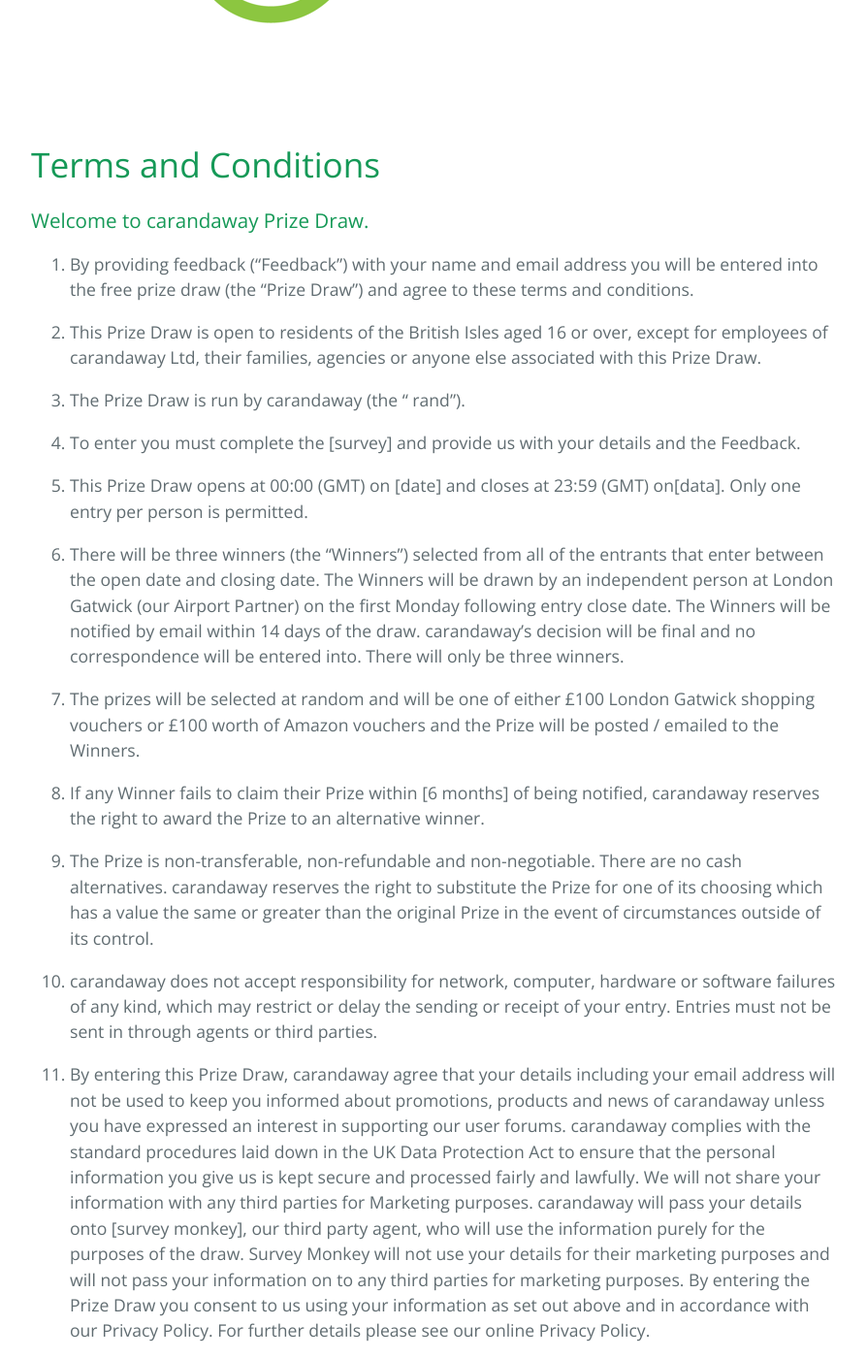
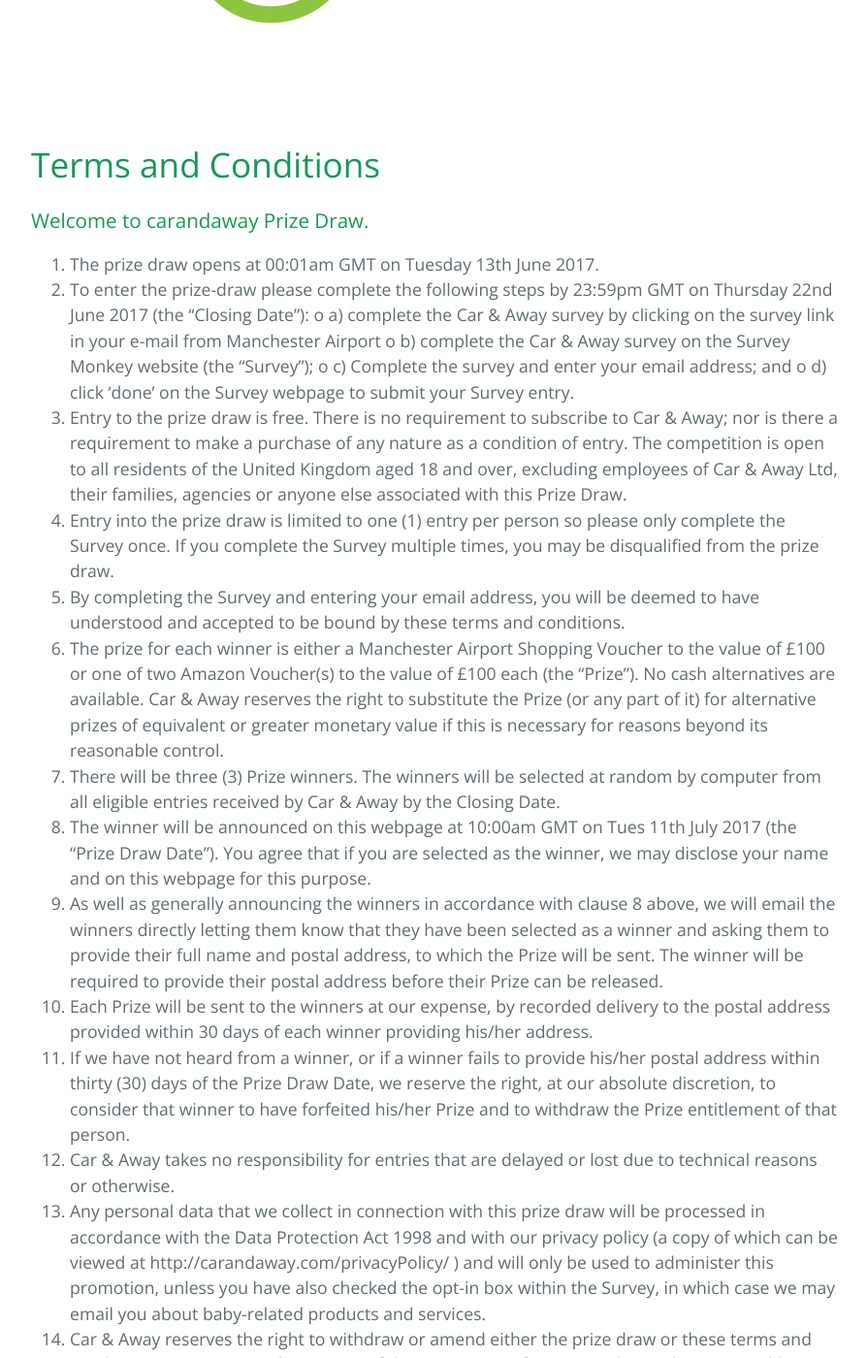
Before and after one commit to garymiller66/carandaway, a Jekyll site: the page built from termsAndConditions.md, in a window 1280 px wide and 1400 px high, scrolled down 239 px. Shown: the whole window at 97% size, without its empty margins (192-1086 px from the left). Built offline with Jekyll 4.4.1, drawn with Linux system fonts in a browser that asks for light colours; some of the changed text lies outside the part shown.

Commit message:
Create termsAndConditions.md

```diff
--- a/termsAndConditions.md
+++ b/termsAndConditions.md
@@ -6,31 +6,25 @@
 
 ### Welcome to carandaway Prize Draw.
 
-1. By providing feedback ("Feedback") with your name and email address you will be entered into the free prize draw (the "Prize Draw") and agree to these terms and conditions.
-
-2. This Prize Draw is open to residents of the British Isles aged 16 or over, except for employees of carandaway Ltd, their families, agencies or anyone else associated with this Prize Draw.
-
-3. The Prize Draw is run by carandaway (the “ rand").
-
-4. To enter you must complete the [survey] and provide us with your details and the Feedback.
-
-5. This Prize Draw opens at 00:00 (GMT) on [date] and closes at 23:59 (GMT) on[data]. Only one entry per person is permitted.
-
-6. There will be three winners (the “Winners”) selected from all of the entrants that enter between the open date and closing date. The Winners will be drawn by an independent person at London Gatwick (our Airport Partner) on the first Monday following entry close date. The Winners will be notified by email within 14 days of the draw. carandaway’s decision will be final and no correspondence will be entered into. There will only be three winners.
-
-7. The prizes will be selected at random and will be one of either £100 London Gatwick shopping vouchers or £100 worth of Amazon vouchers and the Prize will be posted / emailed to the Winners.
-
-8. If any Winner fails to claim their Prize within [6 months] of being notified, carandaway reserves the right to award the Prize to an alternative winner.
-
-9. The Prize is non-transferable, non-refundable and non-negotiable. There are no cash alternatives. carandaway reserves the right to substitute the Prize for one of its choosing which has a value the same or greater than the original Prize in the event of circumstances outside of its control.
-
-10. carandaway does not accept responsibility for network, computer, hardware or software failures of any kind, which may restrict or delay the sending or receipt of your entry. Entries must not be sent in through agents or third parties.
-
-11. By entering this Prize Draw, carandaway agree that your details including your email address will not be used to keep you informed about promotions, products and news of carandaway unless you have expressed an interest in supporting our user forums. carandaway complies with the standard procedures laid down in the UK Data Protection Act to ensure that the personal information you give us is kept secure and processed fairly and lawfully. We will not share your information with any third parties for Marketing purposes. carandaway will pass your details onto [survey monkey], our third party agent, who will use the information purely for the purposes of the draw. Survey Monkey will not use your details for their marketing purposes and will not pass your information on to any third parties for marketing purposes. By entering the Prize Draw you consent to us using your information as set out above and in accordance with our Privacy Policy. For further details please see our online Privacy Policy.
-
-12. The Winner’s first name, surname and county will be available for one month after the draw by sending a Stamped Addressed Envelope to: “ carandaway airport survey prize draw“  at the address below.
-
-13. carandaway reserves the right to (i) cancel this promotion, (ii) cancel or refuse any individual’s entry and (iii) amend these terms and conditions (and will use reasonable endeavours to notify changes to entrants and potential entrants).
-14. These terms and conditions shall be governed by English law and the English Courts shall have exclusive jurisdiction to hear any disputes.
-
-15. Promoter: Carandaway Ltd. Registered company no.09992443. Registered office: 1st Floor, 1 Holtspur Lane, Wooburn Green, High Wycombe, Buckinghamshire, HP10 0AA, United Kingdom
+1.	The prize draw opens at 00:01am GMT on Tuesday 13th June 2017.
+2.	To enter the prize-draw please complete the following steps by 23:59pm GMT on Thursday 22nd June 2017 (the “Closing Date”):
+o	a) complete the Car & Away survey by clicking on the survey link in your e-mail from Manchester Airport
+o	b) complete the Car & Away survey on the Survey Monkey website (the “Survey”);
+o	c) Complete the survey and enter your email address; and
+o	d) click ‘done’ on the Survey webpage to submit your Survey entry.
+3.	Entry to the prize draw is free. There is no requirement to subscribe to Car & Away; nor is there a requirement to make a purchase of any nature as a condition of entry. The competition is open to all residents of the United Kingdom aged 18 and over, excluding employees of Car & Away Ltd, their families, agencies or anyone else associated with this Prize Draw.
+4.	Entry into the prize draw is limited to one (1) entry per person so please only complete the Survey once. If you complete the Survey multiple times, you may be disqualified from the prize draw.
+5.	By completing the Survey and entering your email address, you will be deemed to have understood and accepted to be bound by these terms and conditions.
+6.	The prize for each winner is either a Manchester Airport Shopping Voucher to the value of £100 or one of two Amazon Voucher(s) to the value of £100 each (the “Prize”). No cash alternatives are available. Car & Away reserves the right to substitute the Prize (or any part of it) for alternative prizes of equivalent or greater monetary value if this is necessary for reasons beyond its reasonable control.
+7.	There will be three (3) Prize winners. The winners will be selected at random by computer from all eligible entries received by Car & Away by the Closing Date.
+8.	The winner will be announced on this webpage at 10:00am GMT on Tues 11th July 2017 (the “Prize Draw Date”). You agree that if you are selected as the winner, we may disclose your name and on this webpage for this purpose.
+9.	As well as generally announcing the winners in accordance with clause 8 above, we will email the winners directly letting them know that they have been selected as a winner and asking them to provide their full name and postal address, to which the Prize will be sent. The winner will be required to provide their postal address before their Prize can be released.
+10.	Each Prize will be sent to the winners at our expense, by recorded delivery to the postal address provided within 30 days of each winner providing his/her address.
+11.	If we have not heard from a winner, or if a winner fails to provide his/her postal address within thirty (30) days of the Prize Draw Date, we reserve the right, at our absolute discretion, to consider that winner to have forfeited his/her Prize and to withdraw the Prize entitlement of that person.
+12.	Car & Away takes no responsibility for entries that are delayed or lost due to technical reasons or otherwise.
+13.	Any personal data that we collect in connection with this prize draw will be processed in accordance with the Data Protection Act 1998 and with our privacy policy (a copy of which can be viewed at http://carandaway.com/privacyPolicy/ ) and will only be used to administer this promotion, unless you have also checked the opt-in box within the Survey, in which case we may email you about baby-related products and services.
+14.	Car & Away reserves the right to withdraw or amend either the prize draw or these terms and conditions at any time, without notice if this is necessary for reasons beyond its reasonable control.
+15.	The decision of Car & Away is final and no correspondence will be entered into. Entries that do not comply in full with these terms and conditions will be invalid and disqualified.
+16.	You agree that if you are a winner, Car & Away will make available on request your name only as evidence of your winning.
+17.	These terms and conditions shall be governed by and construed in accordance with English law and any disputes arising from these terms and conditions shall be subject to the exclusive jurisdiction of the Courts of England and Wales.
+18.	The promoter of the prize draw is Carandaway Ltd. Registered company no.09992443. Registered office: 1st Floor, 1 Holtspur Lane, Wooburn Green, High Wycombe, Buckinghamshire, HP10 0AA, United Kingdom
```
